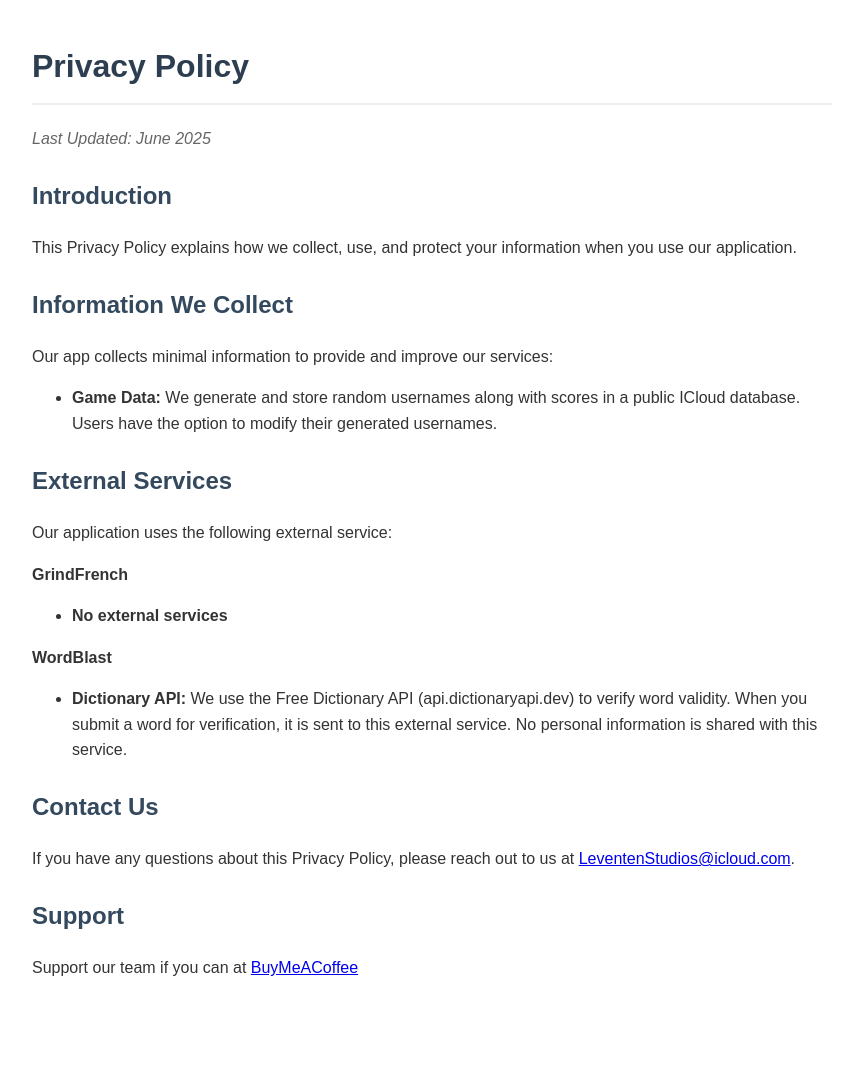
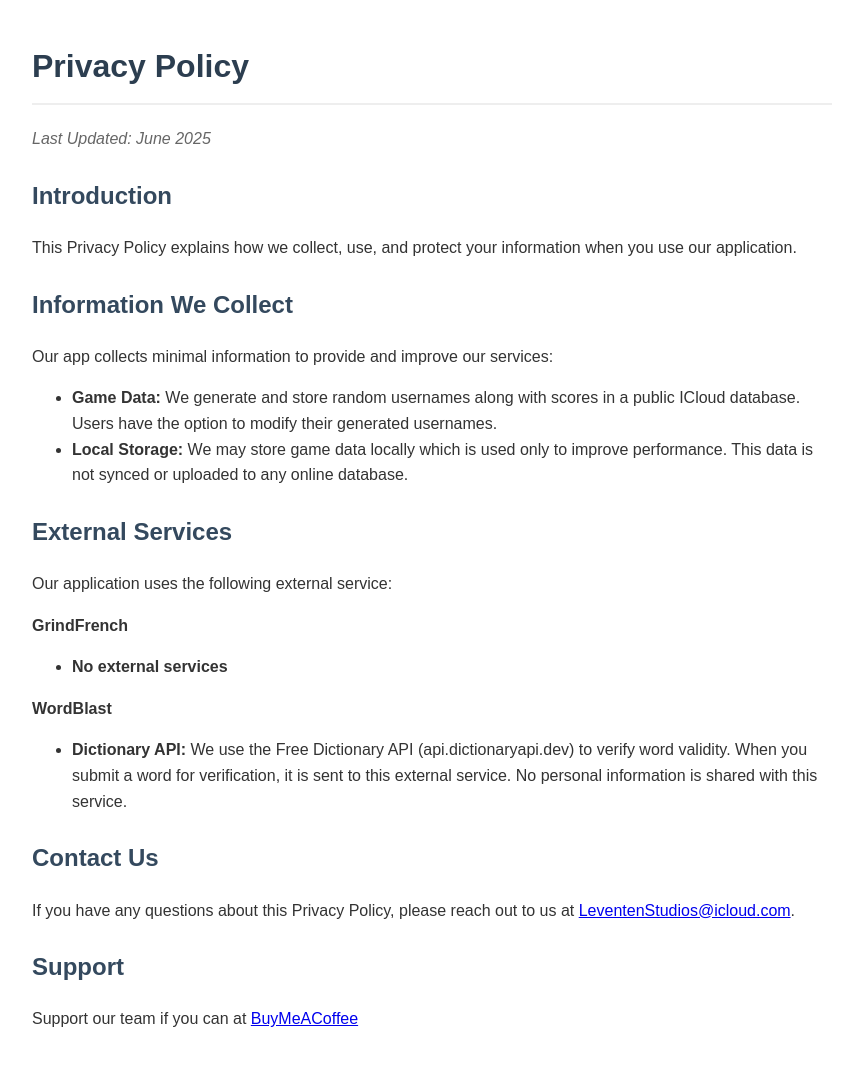
Before and after one commit to LeventenStudios/leventenstudios.github.io, a Jekyll site: the page privacy-policy.html, which Jekyll copies as it is, in a window 1280 px wide. Shown: the whole page, without its empty margins (208-1056 px from the left). Built offline with Jekyll 4.4.1, drawn with Linux system fonts in a browser that asks for light colours; before the commit the page ends 1017 px from its top, so only the background shows below that.

Commit message:
Update privacy-policy.html

```diff
--- a/privacy-policy.html
+++ b/privacy-policy.html
@@ -43,6 +43,7 @@
         <p>Our app collects minimal information to provide and improve our services:</p>
         <ul>
             <li><strong>Game Data:</strong> We generate and store random usernames along with scores in a public ICloud database. Users have the option to modify their generated usernames.</li>
+            <li><strong>Local Storage:</strong> We may store game data locally which is used only to improve performance. This data is not synced or uploaded to any online database.</li>
         </ul>
     </section>
 
```
